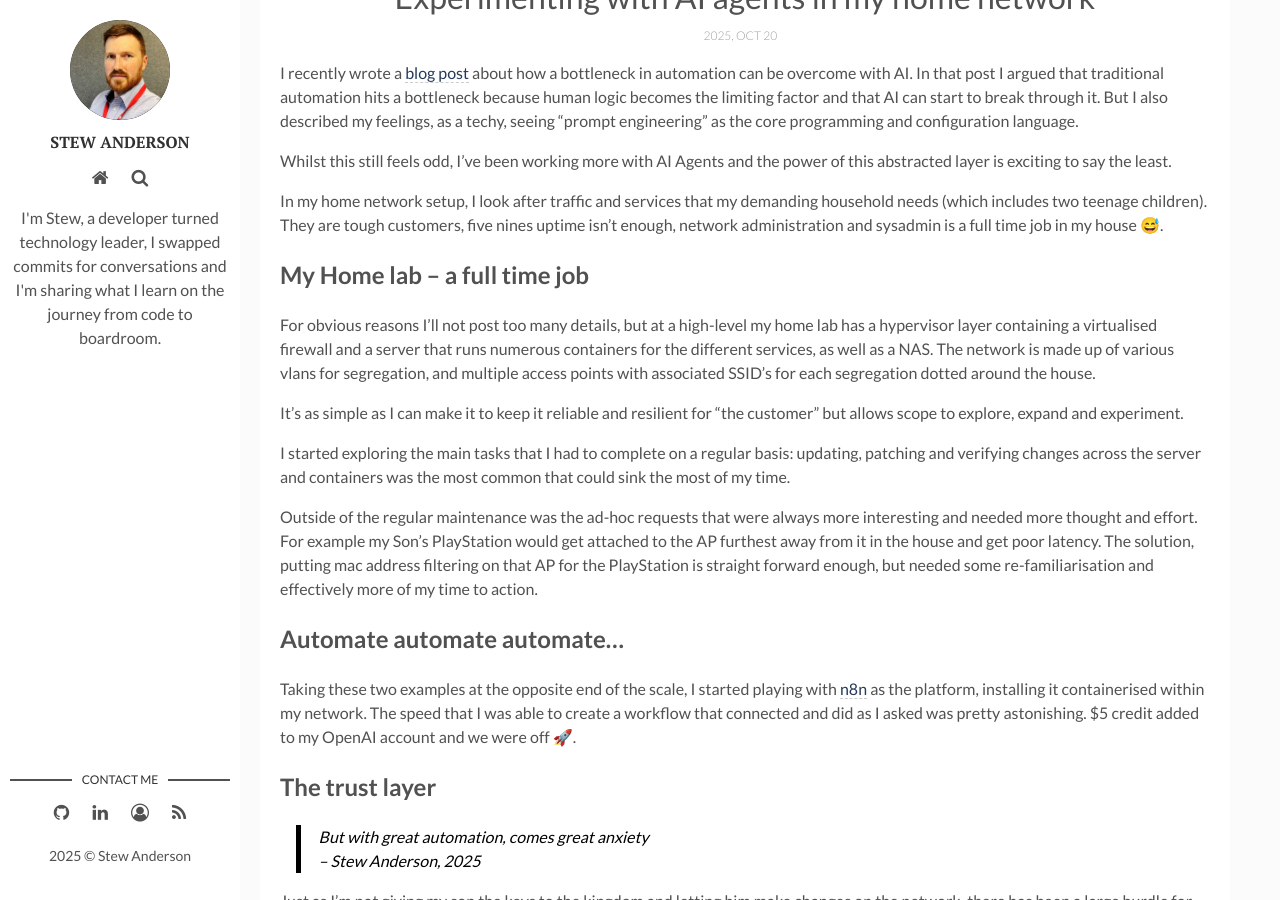
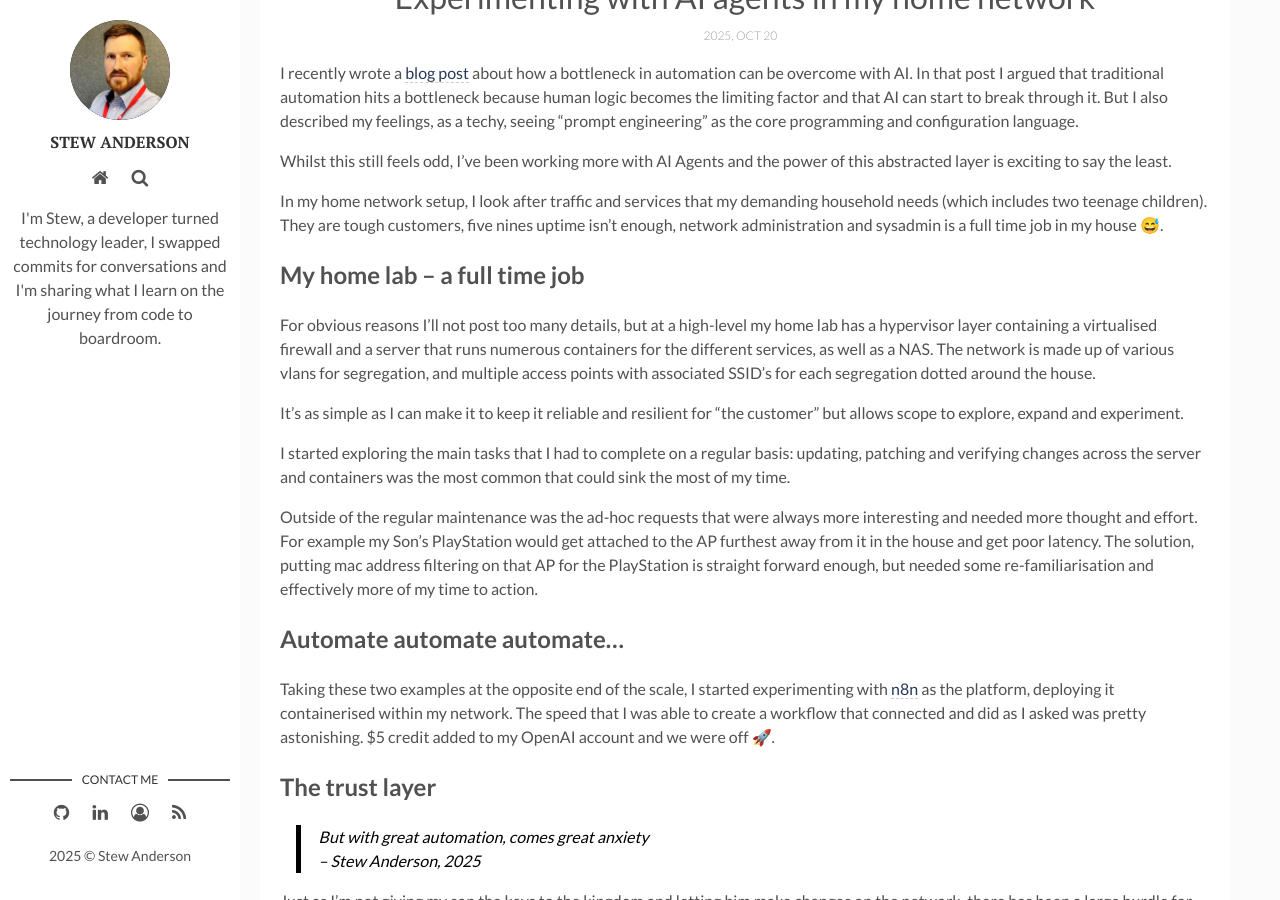
Before and after one commit to stew-anderson/blog, a Jekyll site: the page built from _posts/2025-10-20-experimenting-with-ai-agents-in-my-home-network.markdown, in a window 1280 px wide and 900 px high, scrolled down 576 px. Built offline with Jekyll 4.4.1, drawn with Linux system fonts in a browser that asks for light colours; emoji names are drawn with the system emoji font.

Commit message:
Minor text adjustments

```diff
--- a/_posts/2025-10-20-experimenting-with-ai-agents-in-my-home-network.markdown
+++ b/_posts/2025-10-20-experimenting-with-ai-agents-in-my-home-network.markdown
@@ -16,7 +16,7 @@ Whilst this still feels odd, I've been working more with AI Agents and the power
 
 In my home network setup, I look after traffic and services that my demanding household needs (which includes two teenage children). They are tough customers, five nines uptime isn't enough, network administration and sysadmin is a full time job in my house :sweat_smile:.
 
-## My Home lab – a full time job
+## My home lab – a full time job
 For obvious reasons I'll not post too many details, but at a high-level my home lab has a hypervisor layer containing a virtualised firewall and a server that runs numerous containers for the different services, as well as a NAS. The network is made up of various vlans for segregation, and multiple access points with associated SSID's for each segregation dotted around the house.
 
 It's as simple as I can make it to keep it reliable and resilient for "the customer" but allows scope to explore, expand and experiment.
@@ -26,7 +26,7 @@ I started exploring the main tasks that I had to complete on a regular basis: up
 Outside of the regular maintenance was the ad-hoc requests that were always more interesting and needed more thought and effort. For example my Son's PlayStation would get attached to the AP furthest away from it in the house and get poor latency. The solution, putting mac address filtering on that AP for the PlayStation is straight forward enough, but needed some re-familiarisation and effectively more of my time to action.
 
 ## Automate automate automate...
-Taking these two examples at the opposite end of the scale, I started playing with [n8n](https://n8n.io/) as the platform, installing it containerised within my network. The speed that I was able to create a workflow that connected and did as I asked was pretty astonishing. $5 credit added to my OpenAI account and we were off :rocket:.
+Taking these two examples at the opposite end of the scale, I started experimenting with [n8n](https://n8n.io/) as the platform, deploying it containerised within my network. The speed that I was able to create a workflow that connected and did as I asked was pretty astonishing. $5 credit added to my OpenAI account and we were off :rocket:.
 
 ## The trust layer
 > But with great automation, comes great anxiety <br />– Stew Anderson, 2025
```
